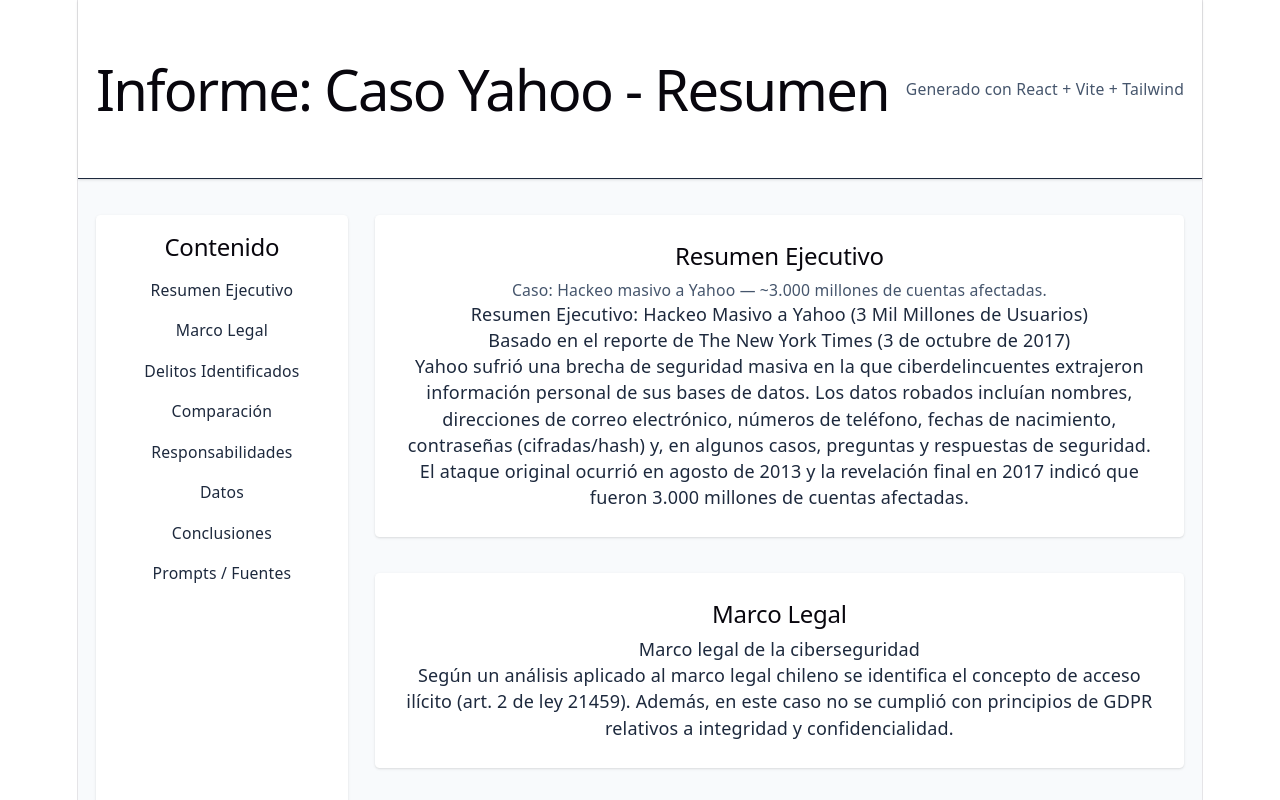
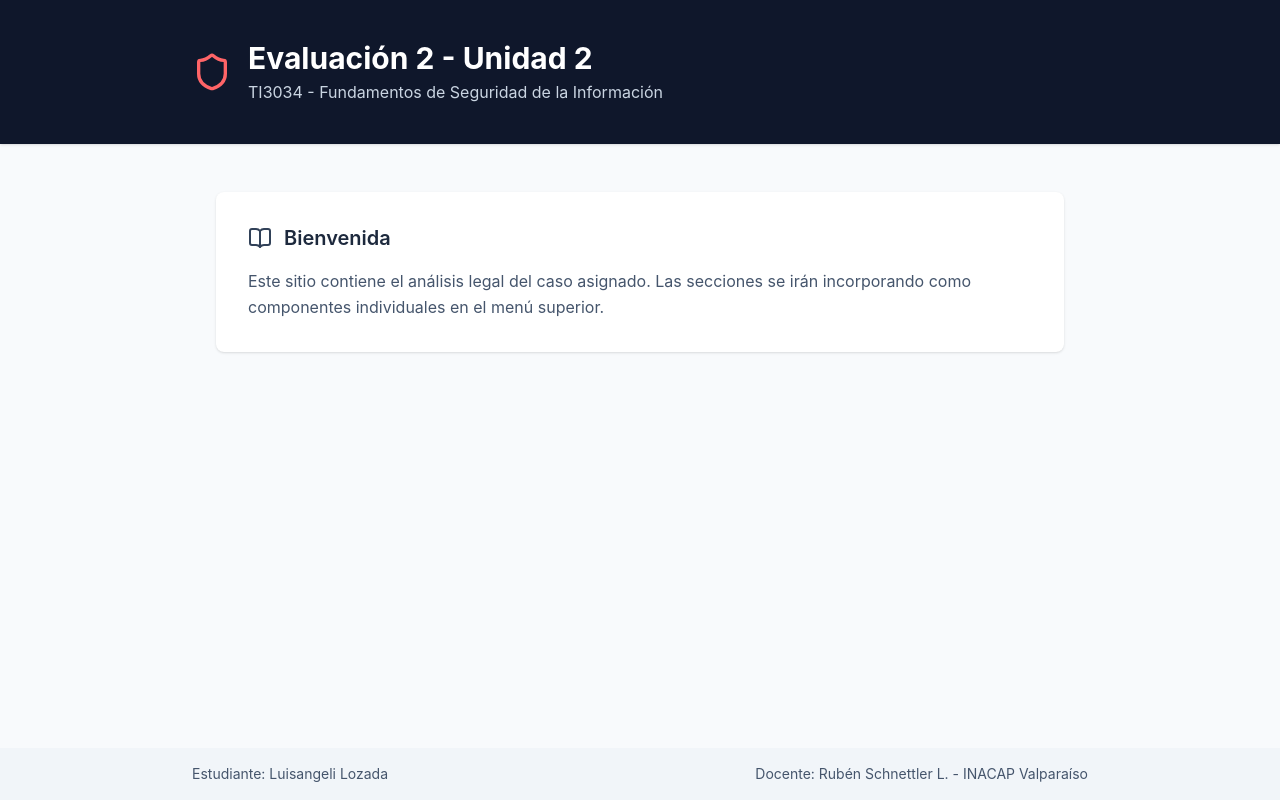
Before and after one commit to Souvlisa/informe_lozlui, a React (Vite) app: page / in a window 1280 px wide. Shown: the top 800 px of the page. Built offline with nearby package versions, Linux system fonts and the light colour scheme.

Commit message:
Actualización del contenido en archivo app.jsx según guía 03

```diff
--- a/package.json
+++ b/package.json
@@ -10,7 +10,7 @@
     "preview": "vite preview"
   },
   "dependencies": {
-    "lucide-react": "^1.14.0",
+    "lucide-react": "^1.16.0",
     "react": "^19.2.6",
     "react-dom": "^19.2.6"
   },
--- a/src/App.jsx
+++ b/src/App.jsx
@@ -1,112 +1,38 @@
 import React from 'react'
 import './index.css'
 
-const resumen = `Resumen Ejecutivo: Hackeo Masivo a Yahoo (3 Mil Millones de Usuarios)
-
-Basado en el reporte de The New York Times (3 de octubre de 2017)
-
-Yahoo sufrió una brecha de seguridad masiva en la que ciberdelincuentes extrajeron información personal de sus bases de datos. Los datos robados incluían nombres, direcciones de correo electrónico, números de teléfono, fechas de nacimiento, contraseñas (cifradas/hash) y, en algunos casos, preguntas y respuestas de seguridad. El ataque original ocurrió en agosto de 2013 y la revelación final en 2017 indicó que fueron 3.000 millones de cuentas afectadas.`
-
-const marco = `Marco legal de la ciberseguridad
-
-Según un análisis aplicado al marco legal chileno se identifica el concepto de acceso ilícito (art. 2 de ley 21459). Además, en este caso no se cumplió con principios de GDPR relativos a integridad y confidencialidad.`
-
-const prompts = `Prompts usados y fuentes:
-- Fuente: https://www.nytimes.com/2017/10/03/technology/yahoo-hack-3-billion-users.html
-- Prompt: Extrae la información de este link y haz un resumen ejecutivo del caso.`
-
-function NavItem({ href, children }) {
+import { Shield, BookOpen } from 'lucide-react'
+function App() {
 return (
-    <a href={href} className="block py-2 px-3 rounded hover:bg-slate-100">
-      {children}
-    </a>
-  )
-}
-
-export default function App() {
-  return (
-    <div className="min-h-screen bg-slate-50 text-slate-800">
-      <header className="bg-white border-b shadow-sm">
-        <div className="container mx-auto px-4 py-4 flex items-center justify-between">
-          <h1 className="text-xl font-semibold">Informe: Caso Yahoo - Resumen</h1>
-          <nav className="text-sm text-slate-600">Generado con React + Vite + Tailwind</nav>
+<div className="min-h-screen bg-slate-50 flex flex-col">
+  <header className="bg-slate-900 text-white py-10 px-6 shadow">
+    <div className="max-w-4xl mx-auto flex items-center gap-4">
+    <Shield size={40} className="text-red-400"/>
+      <div>
+      <h1 className="text-3xl font-bold"> Evaluación 2 - Unidad 2</h1>
+      <p className="text-slate-300 mt-1"> TI3034 - Fundamentos de Seguridad de la Información </p>
+      </div>
     </div>
   </header>
-
-      <div className="container mx-auto px-4 py-8 grid grid-cols-1 md:grid-cols-4 gap-6">
-        <aside className="md:col-span-1 bg-white p-4 rounded shadow">
-          <h2 className="font-semibold mb-3">Contenido</h2>
-          <nav className="text-sm">
-            <NavItem href="#resumen">Resumen Ejecutivo</NavItem>
-            <NavItem href="#marco">Marco Legal</NavItem>
-            <NavItem href="#delitos">Delitos Identificados</NavItem>
-            <NavItem href="#comparacion">Comparación</NavItem>
-            <NavItem href="#responsabilidades">Responsabilidades</NavItem>
-            <NavItem href="#datos">Datos</NavItem>
-            <NavItem href="#conclusiones">Conclusiones</NavItem>
-            <NavItem href="#prompts">Prompts / Fuentes</NavItem>
-          </nav>
-        </aside>
-
-        <main className="md:col-span-3">
-          <section id="resumen" className="mb-8 bg-white p-6 rounded shadow">
-            <h2 className="text-2xl font-bold mb-2">Resumen Ejecutivo</h2>
-            <p className="text-sm text-slate-600 mb-4">Caso: Hackeo masivo a Yahoo — ~3.000 millones de cuentas afectadas.</p>
-            <div className="prose max-w-none">
-              {resumen.split('\n\n').map((block, i) => (
-                <p key={i}>{block}</p>
-              ))}
+<main className="flex-1 max-w-4xl mx-auto px-6 py-12">
+  <div className="bg-white rounded-lg shadow p-8">
+    <div className="flex items-center gap-3 mb-4">
+    <BookOpen className="text-slate-700"/>
+    <h2 className="text-xl font-semibold text-slate-800">Bienvenida</h2>
     </div>
-          </section>
-
-          <section id="marco" className="mb-8 bg-white p-6 rounded shadow">
-            <h2 className="text-2xl font-bold mb-2">Marco Legal</h2>
-            <div className="prose max-w-none">
-              {marco.split('\n\n').map((block, i) => (
-                <p key={i}>{block}</p>
-              ))}
+<p className="text-slate-600 leading-relaxed">
+Este sitio contiene el análisis legal del caso asignado.
+Las secciones se irán incorporando como componentes
+individuales en el menú superior.</p>
   </div>
-          </section>
-
-          <section id="delitos" className="mb-8 bg-white p-6 rounded shadow">
-            <h2 className="text-2xl font-bold mb-2">Delitos Identificados</h2>
-            <p className="text-slate-600">(Sección vacía en los documentos originales — puede completarse con análisis forense/legal.)</p>
-          </section>
-
-          <section id="comparacion" className="mb-8 bg-white p-6 rounded shadow">
-            <h2 className="text-2xl font-bold mb-2">Comparación</h2>
-            <p className="text-slate-600">(Sección vacía — compare con otros incidentes similares si se requiere.)</p>
-          </section>
-
-          <section id="responsabilidades" className="mb-8 bg-white p-6 rounded shadow">
-            <h2 className="text-2xl font-bold mb-2">Responsabilidades</h2>
-            <p className="text-slate-600">(Sección vacía — asignar responsabilidades técnico-legales según investigación.)</p>
-          </section>
-
-          <section id="datos" className="mb-8 bg-white p-6 rounded shadow">
-            <h2 className="text-2xl font-bold mb-2">Datos</h2>
-            <p className="text-slate-600">(Sección vacía — aquí podrían incluirse tablas o estadísticas extraídas de las fuentes.)</p>
-          </section>
-
-          <section id="conclusiones" className="mb-8 bg-white p-6 rounded shadow">
-            <h2 className="text-2xl font-bold mb-2">Conclusiones</h2>
-            <p className="text-slate-600">(Sección vacía — resumir lecciones aprendidas y recomendaciones.)</p>
-          </section>
-
-          <section id="prompts" className="mb-8 bg-white p-6 rounded shadow">
-            <h2 className="text-2xl font-bold mb-2">Prompts y Fuentes</h2>
-            <div className="prose max-w-none">
-              {prompts.split('\n').map((line, i) => (
-                <p key={i}>{line}</p>
-              ))}
+</main>
+<footer className="bg-slate-100 text-slate-600 text-sm py-4 px-6">
+  <div className="max-w-4xl mx-auto flex justify-between">
+    <span>Estudiante: Luisangeli Lozada</span>
+    <span>Docente: Rubén Schnettler L. - INACAP Valparaíso</span>
   </div>
-          </section>
-        </main>
-      </div>
-
-      <footer className="bg-white border-t py-4">
-        <div className="container mx-auto px-4 text-sm text-slate-500">Documento generado desde los archivos en la carpeta <span className="font-medium">docs_lozlui</span>.</div>
 </footer>
 </div>
 )
 }
+export default App
--- a/src/index.css
+++ b/src/index.css
@@ -1,115 +1 @@
 @import "tailwindcss";
-
-:root {
-  --text: #6b6375;
-  --text-h: #08060d;
-  --bg: #fff;
-  --border: #e5e4e7;
-  --code-bg: #f4f3ec;
-  --accent: #aa3bff;
-  --accent-bg: rgba(170, 59, 255, 0.1);
-  --accent-border: rgba(170, 59, 255, 0.5);
-  --social-bg: rgba(244, 243, 236, 0.5);
-  --shadow:
-    rgba(0, 0, 0, 0.1) 0 10px 15px -3px, rgba(0, 0, 0, 0.05) 0 4px 6px -2px;
-
-  --sans: system-ui, 'Segoe UI', Roboto, sans-serif;
-  --heading: system-ui, 'Segoe UI', Roboto, sans-serif;
-  --mono: ui-monospace, Consolas, monospace;
-
-  font: 18px/145% var(--sans);
-  letter-spacing: 0.18px;
-  color-scheme: light dark;
-  color: var(--text);
-  background: var(--bg);
-  font-synthesis: none;
-  text-rendering: optimizeLegibility;
-  -webkit-font-smoothing: antialiased;
-  -moz-osx-font-smoothing: grayscale;
-
-  @media (max-width: 1024px) {
-    font-size: 16px;
-  }
-}
-
-@import "tailwindcss";
-
-@media (prefers-color-scheme: dark) {
-  :root {
-    --text: #9ca3af;
-    --text-h: #f3f4f6;
-    --bg: #16171d;
-    --border: #2e303a;
-    --code-bg: #1f2028;
-    --accent: #c084fc;
-    --accent-bg: rgba(192, 132, 252, 0.15);
-    --accent-border: rgba(192, 132, 252, 0.5);
-    --social-bg: rgba(47, 48, 58, 0.5);
-    --shadow:
-      rgba(0, 0, 0, 0.4) 0 10px 15px -3px, rgba(0, 0, 0, 0.25) 0 4px 6px -2px;
-  }
-
-  #social .button-icon {
-    filter: invert(1) brightness(2);
-  }
-}
-
-body {
-  margin: 0;
-}
-
-#root {
-  width: 1126px;
-  max-width: 100%;
-  margin: 0 auto;
-  text-align: center;
-  border-inline: 1px solid var(--border);
-  min-height: 100svh;
-  display: flex;
-  flex-direction: column;
-  box-sizing: border-box;
-}
-
-h1,
-h2 {
-  font-family: var(--heading);
-  font-weight: 500;
-  color: var(--text-h);
-}
-
-h1 {
-  font-size: 56px;
-  letter-spacing: -1.68px;
-  margin: 32px 0;
-  @media (max-width: 1024px) {
-    font-size: 36px;
-    margin: 20px 0;
-  }
-}
-h2 {
-  font-size: 24px;
-  line-height: 118%;
-  letter-spacing: -0.24px;
-  margin: 0 0 8px;
-  @media (max-width: 1024px) {
-    font-size: 20px;
-  }
-}
-p {
-  margin: 0;
-}
-
-code,
-.counter {
-  font-family: var(--mono);
-  display: inline-flex;
-  border-radius: 4px;
-  color: var(--text-h);
-}
-
-code {
-  font-size: 15px;
-  line-height: 135%;
-  padding: 4px 8px;
-  background: var(--code-bg);
-}
```
Also changed, not shown: 1 other file (tests, documents, lock files or other folders). Lines whose indentation alone changed are shown as unchanged.
